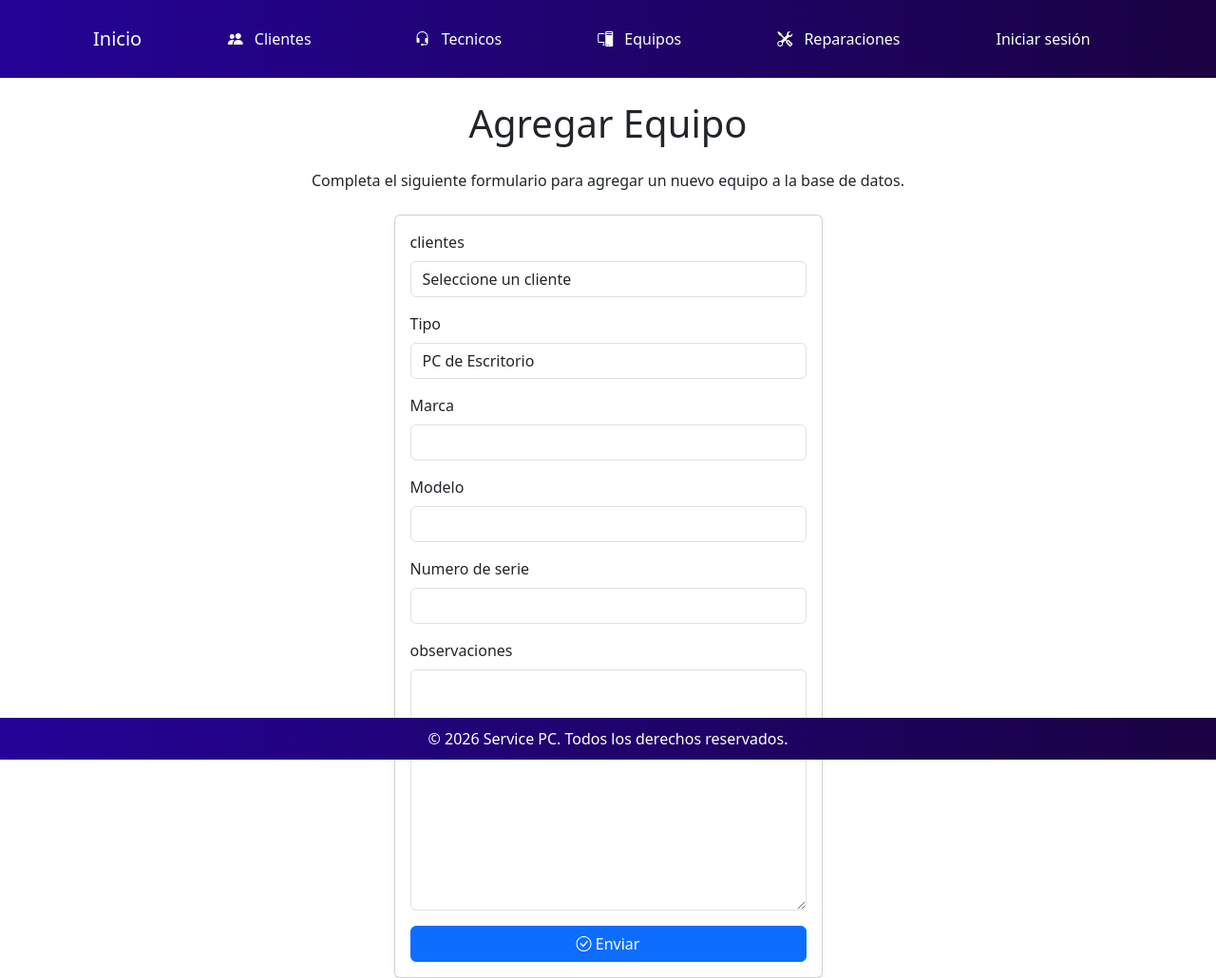
After one commit to Maurobocco2/PythonProyecto1, a Django app: page /agregar_equipo/ in a window 1280 px wide. The commit adds this page. Shown: the whole page at 95% size. Run offline with Django 5.2, Linux system fonts and the light colour scheme; data that the repository does not hold is empty; some libraries are stand-ins or nearby versions.

Commit message:
agregar equipos

```diff
--- a/Proyecto1/myapp/forms.py
+++ b/Proyecto1/myapp/forms.py
@@ -23,3 +23,25 @@ class TecnicosFilter(forms.ModelForm):
      class Meta:
         model = Tecnico
         fields = ['nombre', 'apellido', 'telefono', 'especialidad']
+
+
+class EquiposFormulario(forms.Form):
+
+    TIPOS_EQUIPO = [
+        ('PC', 'PC de Escritorio'),
+        ('NOTEBOOK', 'Notebook'),
+        ('NETBOOK', 'Netbook'),
+        ('IMPRESORA', 'Impresora'),
+        ('OTRO', 'Otro'),
+    ]
+
+    clientes = forms.ModelChoiceField(
+        queryset=Cliente.objects.all(),
+        empty_label="Seleccione un cliente"
+    )
+
+    tipo = forms.ChoiceField(choices=TIPOS_EQUIPO, label='Nombre')
+    marca = forms.CharField(max_length=50, label='Marca')
+    modelo = forms.CharField(max_length=100, label='Modelo')
+    numero_serie = forms.CharField(max_length=100, required=False, label='Numero-serie')
+    observaciones = forms.CharField(widget=forms.Textarea,  required=False, label='Observaciones')
--- a/Proyecto1/myapp/urls.py
+++ b/Proyecto1/myapp/urls.py
@@ -33,4 +33,5 @@ urlpatterns = [
     path('agregar_tecnico', views.agregar_tecnico, name='agregar_tecnico'),
     path('tecnico/editar/<int:id>/', views.editar_tecnico, name='editar_tecnico'),
     path('tecnico/eliminar/<int:id>/', views.eliminar_tecnico, name='eliminar_tecnico'),
+    path('agregar_equipo/', views.agregar_equipo, name='agregar_equipo')
 ]
--- a/Proyecto1/myapp/views.py
+++ b/Proyecto1/myapp/views.py
@@ -1,6 +1,6 @@
 from django.shortcuts import render, redirect
-from .models import Cliente, Tecnico, Equipo, Reparacion
-from .forms import ClientesFormulario, ClientesFilter, TecnicosFormulario, TecnicosFilter
+from .models import Cliente, Tecnico, Equipo, Reparacion, Equipo
+from .forms import ClientesFormulario, ClientesFilter, TecnicosFormulario, TecnicosFilter, EquiposFormulario
 from django.db import models
 from django.shortcuts import get_object_or_404
 
@@ -125,3 +125,23 @@ def eliminar_tecnico(request, id):
         tecnico.delete()
         return redirect('myapp:tecnicos')
     return render(request, 'myapp/tecnicos.html', {'tecnico': tecnico})
+
+#EQUIPOS
+
+def agregar_equipo(request):
+    if request.method == 'POST':
+        form = EquiposFormulario(request.POST)
+        if form.is_valid():
+            cliente = form.cleaned_data['clientes']
+            tipo = form.cleaned_data['tipo']
+            marca = form.cleaned_data['marca']
+            modelo = form.cleaned_data['modelo']
+            numero_serie = form.cleaned_data['numero_serie']
+            observaciones = form.cleaned_data['observaciones']
+
+            equipo = Equipo(cliente = cliente, tipo = tipo, marca = marca, modelo = modelo, numero_serie = numero_serie, observaciones = observaciones)
+            equipo.save()
+            return redirect('myapp:equipos')
+    else:
+        form = EquiposFormulario()
+        return render(request, 'myapp/agregar_equipo.html', {'form': form})
--- /dev/null
+++ b/Proyecto1/templates/myapp/agregar_equipo.html
@@ -0,0 +1,60 @@
+{% extends 'base.html' %}
+{% load widget_tweaks %}
+{% block title %}Agregar Equipo{% endblock %}
+{% block content %}
+<div class="container mt-4">
+    <h1 class="text-center mb-4 animate__animated animate__swing">Agregar Equipo</h1>
+    <p class="text-center mb-4">Completa el siguiente formulario para agregar un nuevo equipo a la base de datos.</p>
+    <div class="row justify-content-center">
+        <div class="col-md-6 col-lg-5">
+            <div class="card shadow-sm">
+                <div class="card-body">
+                    <form action="{% url 'myapp:agregar_equipo' %}" method="post" novalidate>
+                        {% csrf_token %}
+                        <!-- Renderizar campos manualmente para aplicar Bootstrap -->
+                        <div class="mb-3">
+                            <label for="id_cliente" class="form-label">clientes</label>
+                            {{ form.clientes|add_class:"form-control" }}
+                        </div>
+
+
+                        <div class="mb-3">
+                            <label for="id_tipo" class="form-label">Tipo</label>
+                            {{ form.tipo|add_class:"form-control" }}
+                        </div>
+
+
+                        <div class="mb-3">
+                            <label for="id_marca" class="form-label">Marca</label>
+                            {{ form.marca|add_class:"form-control" }}
+                        </div>
+
+
+                        <div class="mb-3">
+                            <label for="id_modelo" class="form-label">Modelo</label>
+                            {{ form.modelo|add_class:"form-control" }}
+                        </div>
+
+
+                        <div class="mb-3">
+                            <label for="id_numero_serie" class="form-label">Numero de serie</label>
+                            {{ form.numero_serie|add_class:"form-control" }}
+                        </div>
+
+                          <div class="mb-3">
+                            <label for="id_observaciones" class="form-label">observaciones</label>
+                            {{ form.observaciones|add_class:"form-control" }}
+                        </div>
+
+                        <div class="d-grid">
+                            <button type="submit" class="btn btn-primary">
+                                <i class="bi bi-check-circle"></i> Enviar
+                            </button>
+                        </div>
+                    </form>
+                </div>
+            </div>
+        </div>
+    </div>
+</div>
+{% endblock %}
--- a/Proyecto1/templates/myapp/equipos.html
+++ b/Proyecto1/templates/myapp/equipos.html
@@ -14,6 +14,7 @@
             agregar nuevos equipos, editar detalles existentes y eliminar
             equipos que ya no sean necesarios.
         </p>
+        <div class="text-end mb-4"> <a class="btn btn-success bi bi-person-fill-add" href="{% url 'myapp:agregar_equipo' %}">Agregar Equipo</a> </div>
         <div class="row">
             {% for equipo in equipos %}
             <div class="col-md-4 col-sm-6 mb-4">
```
